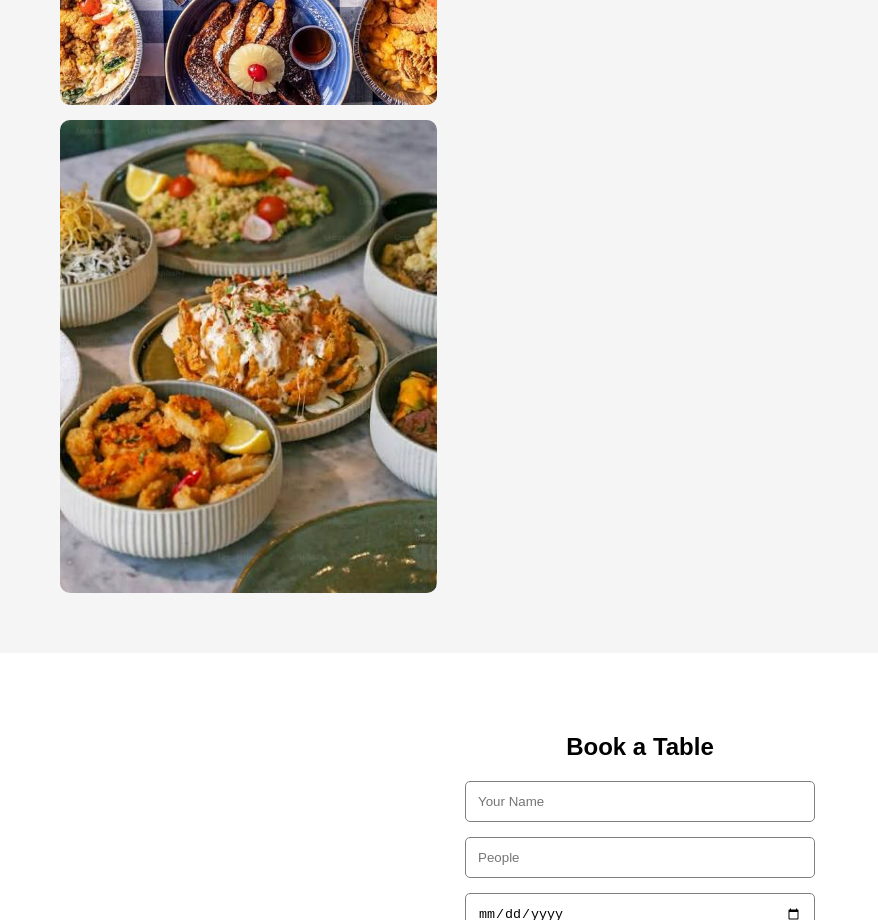
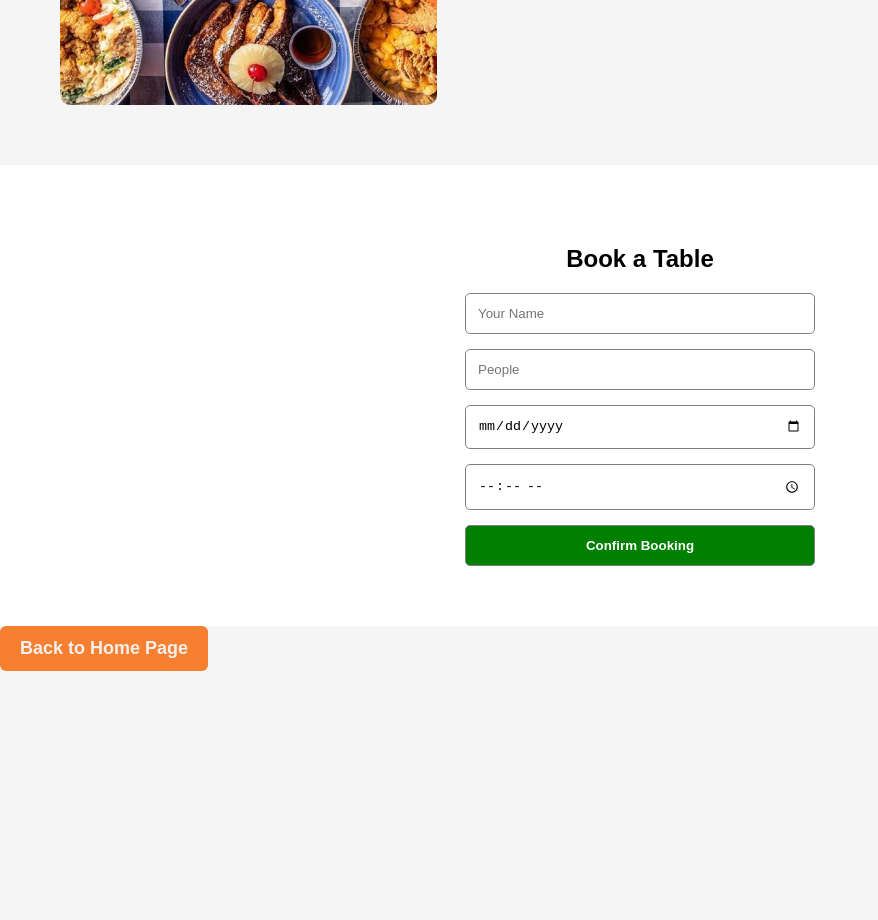
Before and after one commit to mrHaico/Haico-Restaurant, a plain HTML site: page gallery.html in a window 1280 px wide. Shown: the part 1960-2880 px from the top of the page, without its empty margins (0-878 px from the left). After the commit the page ends 2631 px from the top, so only its background shows below. Drawn offline with Linux system fonts and the light colour scheme.

Commit message:
Remove 'Restaurant' image from gallery
Removed an image element for 'Restaurant' from the gallery.

```diff
--- a/gallery.html
+++ b/gallery.html
@@ -260,7 +260,6 @@ button:hover {
       <img src="G.jpeg" alt="Food 3">
       <img src="M.jpeg" alt="Interior">
       <img src="O.jpg" alt="Chefs">
-      <img src="J.jpeg" alt="Restaurant">
     </div>
 
   </section>
```
